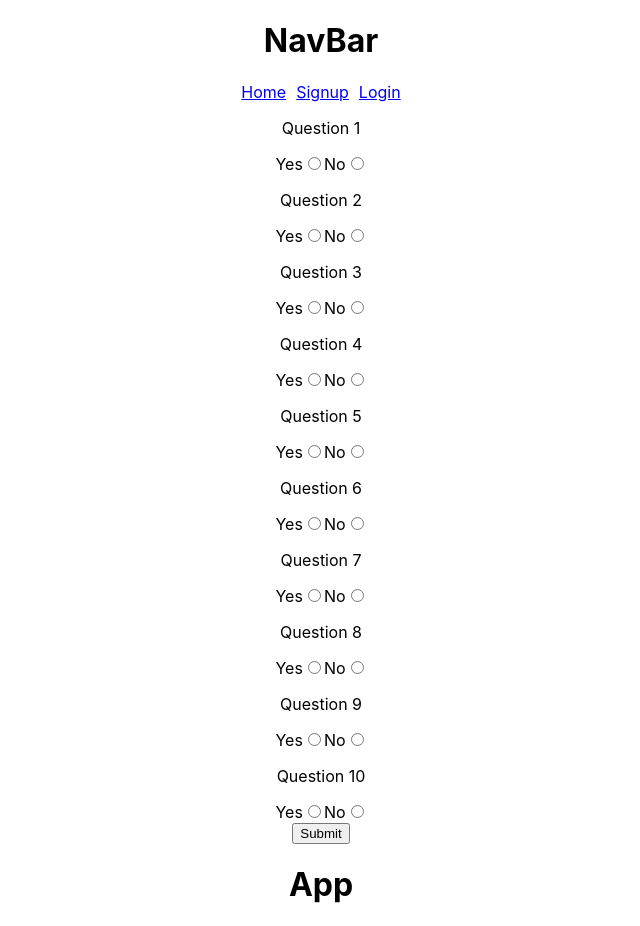
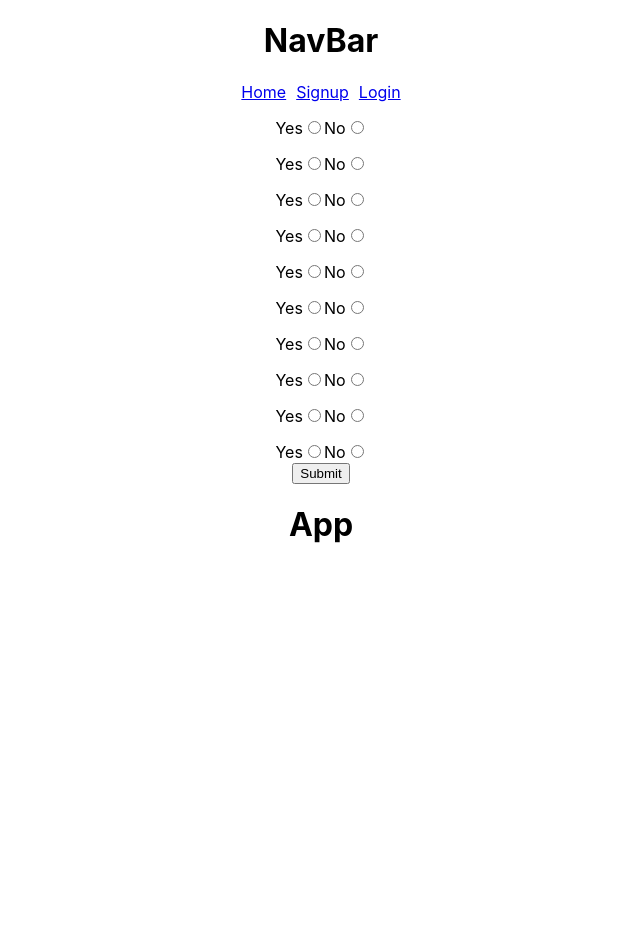
Before and after one commit to cmann80/phase-5-dialect-map, a React (Create React App) app in the folder client/: page /survey in a window 1280 px wide. Shown: the whole page, without its empty margins (319-959 px from the left). After the commit the page ends 800 px from the top, so only its background shows below. Built offline with nearby package versions, Linux system fonts and the light colour scheme; no server answers.

Commit message:
added back in questions from questionArray, last commit of 12/1

```diff
--- a/client/src/components/Survey/Survey.js
+++ b/client/src/components/Survey/Survey.js
@@ -162,7 +162,7 @@ function handleSubmitAll(e){
             <button onClick={(e) => incrementQuestion(e)}>Next</button> */}
             {/* </div> */}
             <form onSubmit={(e) => handleSubmitAll(e)}>
-                <p>Question 1</p>
+                <p>{questionArray[0]}</p>
                 <label>Yes</label>
                 <input
                 type = "radio"
@@ -177,7 +177,7 @@ function handleSubmitAll(e){
                 value ="no"
                 onChange = {(e) => setResponse1(e.target.value)}
                 />
-                <p>Question 2</p>
+                <p>{questionArray[1]}</p>
                 <label>Yes</label>
                 <input
                 type = "radio"
@@ -192,7 +192,7 @@ function handleSubmitAll(e){
                 value ="no"
                 onChange = {(e) => setResponse2(e.target.value)}
                 />
-                <p>Question 3</p>
+                <p>{questionArray[2]}</p>
                 <label>Yes</label>
                 <input
                 type = "radio"
@@ -207,7 +207,7 @@ function handleSubmitAll(e){
                 value ="no"
                 onChange = {(e) => setResponse3(e.target.value)}
                 />
-                <p>Question 4</p>
+                <p>{questionArray[3]}</p>
                 <label>Yes</label>
                 <input
                 type = "radio"
@@ -222,7 +222,7 @@ function handleSubmitAll(e){
                 value ="no"
                 onChange = {(e) => setResponse4(e.target.value)}
                 />
-                <p>Question 5</p>
+                <p>{questionArray[4]}</p>
                 <label>Yes</label>
                 <input
                 type = "radio"
@@ -237,7 +237,7 @@ function handleSubmitAll(e){
                 value ="no"
                 onChange = {(e) => setResponse5(e.target.value)}
                 />
-                <p>Question 6</p>
+                <p>{questionArray[5]}</p>
                 <label>Yes</label>
                 <input
                 type = "radio"
@@ -252,7 +252,7 @@ function handleSubmitAll(e){
                 value ="no"
                 onChange = {(e) => setResponse6(e.target.value)}
                 />
-                <p>Question 7</p>
+                <p>{questionArray[6]}</p>
                 <label>Yes</label>
                 <input
                 type = "radio"
@@ -267,7 +267,7 @@ function handleSubmitAll(e){
                 value ="no"
                 onChange = {(e) => setResponse7(e.target.value)}
                 />
-                <p>Question 8</p>
+                <p>{questionArray[7]}</p>
                 <label>Yes</label>
                 <input
                 type = "radio"
@@ -282,7 +282,7 @@ function handleSubmitAll(e){
                 value ="no"
                 onChange = {(e) => setResponse8(e.target.value)}
                 />
-                <p>Question 9</p>
+                <p>{questionArray[8]}</p>
                 <label>Yes</label>
                 <input
                 type = "radio"
@@ -297,7 +297,7 @@ function handleSubmitAll(e){
                 value ="no"
                 onChange = {(e) => setResponse9(e.target.value)}
                 />
-                <p>Question 10</p>
+                <p>{questionArray[9]}</p>
                 <label>Yes</label>
                 <input
                 type = "radio"
```
